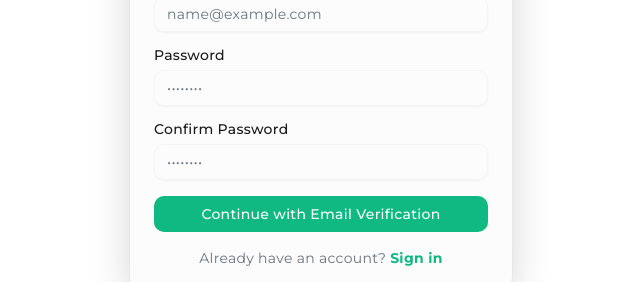
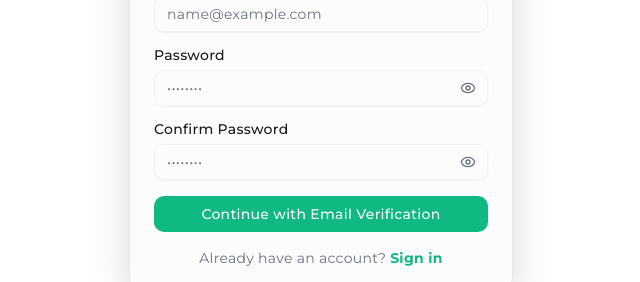
Before and after one commit to jayClone/pandav-msg, a React (Vite) app in the folder frontend/: page /register in a window 1280 px wide. Shown: the part 376-658 px from the top of the page, without its empty margins (319-959 px from the left). Built offline with nearby package versions, Linux system fonts and the light colour scheme.

Commit message:
feat: add password visibility toggle to signup form and improve socket connection logging

```diff
--- a/frontend/src/components/signup-form.jsx
+++ b/frontend/src/components/signup-form.jsx
@@ -7,7 +7,7 @@
 import { Card, CardContent, CardDescription, CardHeader, CardTitle } from "@/components/ui/card"
 import { Input } from "@/components/ui/input"
 import { Label } from "@/components/ui/label"
-import { AlertCircle, Loader } from "lucide-react"
+import { AlertCircle, Loader, Eye, EyeOff } from "lucide-react"
 
 export function SignupForm({ ...props }) {
   const navigate = useNavigate()
@@ -22,6 +22,10 @@
   const [loading, setLoading] = useState(false)
   const [msg, setMsg] = useState("")
   const [error, setError] = useState("")
+
+  // ✅ ADD: Password visibility state
+  const [showPassword, setShowPassword] = useState(false)
+  const [showConfirmPassword, setShowConfirmPassword] = useState(false)
 
   const handleChange = (e) => {
     setForm({ ...form, [e.target.name]: e.target.value })
@@ -79,7 +83,6 @@
     }
   }
 
-  // ✅ FIX: Properly receive OTP param and log it
   const handleOTPSuccess = async (otpCode) => {
     console.log('✅ [SIGNUP] OTP Success with code:', otpCode);
 
@@ -97,7 +100,7 @@
         name: form.name,
         email: form.email,
         password: form.password,
-        otp: otpCode  // ✅ PASS THE OTP
+        otp: otpCode
       })
 
       if (response.success || response.token) {
@@ -178,32 +181,62 @@
                   />
                 </div>
 
+                {/* ✅ PASSWORD FIELD WITH TOGGLE */}
                 <div className="grid gap-2">
                   <Label htmlFor="password">Password</Label>
+                  <div className="relative">
                     <Input
                       id="password"
                       name="password"
-                    type="password"
+                      type={showPassword ? "text" : "password"}
                       placeholder="••••••••"
                       value={form.password}
                       onChange={handleChange}
                       disabled={loading}
                       required
                     />
+                    <button
+                      type="button"
+                      onClick={() => setShowPassword(!showPassword)}
+                      className="absolute right-3 top-1/2 -translate-y-1/2 text-muted-foreground hover:text-foreground transition-colors"
+                      disabled={loading}
+                    >
+                      {showPassword ? (
+                        <EyeOff className="h-4 w-4" />
+                      ) : (
+                        <Eye className="h-4 w-4" />
+                      )}
+                    </button>
+                  </div>
                 </div>
 
+                {/* ✅ CONFIRM PASSWORD FIELD WITH TOGGLE */}
                 <div className="grid gap-2">
                   <Label htmlFor="confirm-password">Confirm Password</Label>
+                  <div className="relative">
                     <Input
                       id="confirm-password"
                       name="confirmPassword"
-                    type="password"
+                      type={showConfirmPassword ? "text" : "password"}
                       placeholder="••••••••"
                       value={form.confirmPassword}
                       onChange={handleChange}
                       disabled={loading}
                       required
                     />
+                    <button
+                      type="button"
+                      onClick={() => setShowConfirmPassword(!showConfirmPassword)}
+                      className="absolute right-3 top-1/2 -translate-y-1/2 text-muted-foreground hover:text-foreground transition-colors"
+                      disabled={loading}
+                    >
+                      {showConfirmPassword ? (
+                        <EyeOff className="h-4 w-4" />
+                      ) : (
+                        <Eye className="h-4 w-4" />
+                      )}
+                    </button>
+                  </div>
                 </div>
 
                 <Button
@@ -244,7 +277,6 @@
         purpose="registration"
         onSuccess={handleOTPSuccess}
         onBack={handleBackFromOTP}
-        // ✅ DON'T PASS onSendOTP - component will send on mount
       />
     )
   }
--- a/frontend/src/socket/socketClient.js
+++ b/frontend/src/socket/socketClient.js
@@ -35,24 +35,29 @@
 };
 
 export const connectSocket = (token) => {
-    // Disconnect old socket if exists
     if (socket) {
         console.log('🔄 Disconnecting old socket...');
         socket.disconnect();
         socket = null;
     }
 
-    socket = io(import.meta.env.VITE_API_URL || 'http://localhost:5000', {
+    // ✅ FIX: Use environment variable instead of localhost
+    const socketUrl = import.meta.env.VITE_API_URL || 'http://localhost:5000';
+
+    console.log('🔌 Connecting to:', socketUrl);
+
+    socket = io(socketUrl, {
         auth: {
             token: token
         },
         reconnection: true,
         reconnectionDelay: 1000,
         reconnectionDelayMax: 10000,
-        reconnectionAttempts: 5,  // ✅ REDUCED from 10
+        reconnectionAttempts: 5,
         transports: ['websocket', 'polling'],
-        secure: true,  // ✅ HTTPS in production
-        rejectUnauthorized: false  // ✅ ADD: For development
+        // ✅ FIX: Remove secure: true for development
+        secure: import.meta.env.PROD,  // Only HTTPS in production
+        rejectUnauthorized: false
     });
 
     socket.on('connect', () => {
@@ -63,20 +68,16 @@
         console.error('🔴 Socket connection error:', {
             message: error.message,
             type: error.type,
-            data: error.data
+            url: socketUrl  // ✅ Log the URL being used
         });
 
-        // ✅ ADD: More helpful error logging
-        if (error.message === 'Client is closed') {
-            console.warn('⚠️ Socket connection closed before establishing');
-        }
-        if (error.data?.content?.message === 'Invalid token') {
-            console.error('❌ Authentication failed - Invalid token');
+        if (error.message === 'websocket error') {
+            console.warn('⚠️ WebSocket transport failed - falling back to polling');
         }
     });
 
     socket.on('disconnect', (reason) => {
-        console.log('🔌 Socket disconnected:', reason);
+        console.log('❌ Socket disconnected:', reason);
     });
 
     return socket;
```
Lines whose indentation alone changed are shown as unchanged.
